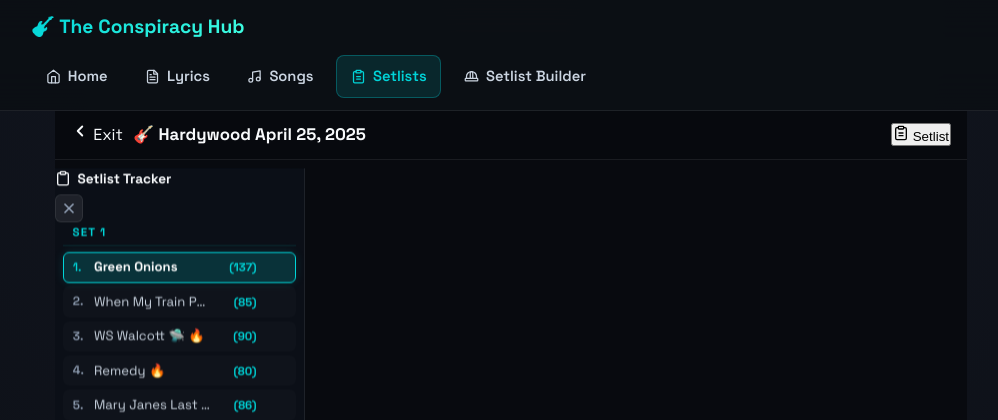
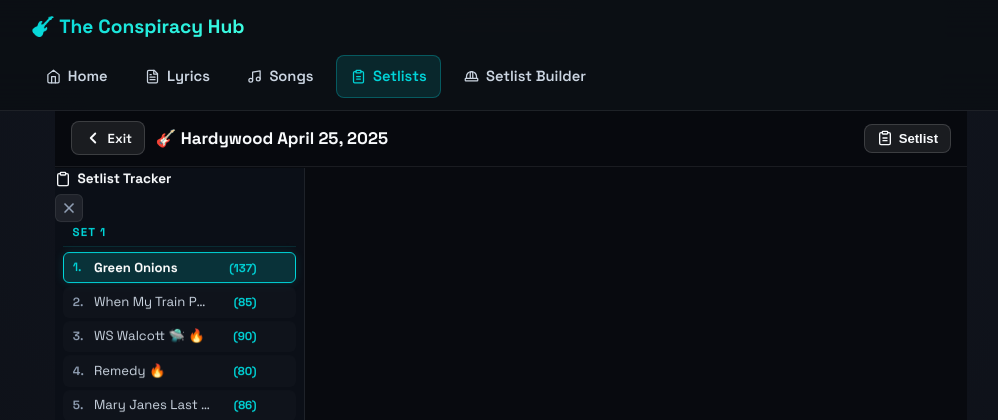
Before and after one commit to Andrew-Novokhatny/The_Conspiracy_Hub, a FastAPI app: page /api/setlists/1/show in a window 1280 px wide. Shown: the top 420 px of the page, without its empty margins (129-1127 px from the left). Run offline with FastAPI, Linux system fonts and the light colour scheme; some libraries are stand-ins or nearby versions.

Commit message:
Fix Show Mode header Setlist button dark theme glassmorphism styling

```diff
--- a/band_app/app/static/css/band-theme.css
+++ b/band_app/app/static/css/band-theme.css
@@ -1723,18 +1723,42 @@ a {
     flex-shrink: 0;
 }
 
-.show-sidebar-toggle-btn-header,
-.show-exit-btn {
-    padding: 0.35rem 0.65rem;
-    font-size: 0.8rem;
-    font-weight: 700;
+.show-back-btn,
+.show-exit-btn,
+.show-header-btn,
+.sidebar-header-toggle-btn,
+.show-sidebar-toggle-btn-header {
+    display: inline-flex;
+    align-items: center;
+    gap: 0.35rem;
+    padding: 0.35rem 0.75rem;
+    background: rgba(255, 255, 255, 0.08);
+    color: var(--text-primary);
+    border: 1px solid rgba(255, 255, 255, 0.15);
+    border-radius: var(--radius-sm);
+    font-size: 0.82rem;
+    font-weight: 600;
+    cursor: pointer;
+    text-decoration: none;
+    transition: all 0.2s ease;
     white-space: nowrap;
-    flex-shrink: 0;
-    display: inline-flex;
-    align-items: center;
-    gap: 0.35rem;
     user-select: none;
     -webkit-user-select: none;
+}
+
+.show-back-btn:hover,
+.show-exit-btn:hover,
+.show-header-btn:hover,
+.sidebar-header-toggle-btn:hover,
+.show-sidebar-toggle-btn-header:hover {
+    background: rgba(0, 212, 216, 0.15);
+    border-color: rgba(0, 212, 216, 0.4);
+    color: var(--primary);
+}
+
+.show-back-btn:active,
+.sidebar-header-toggle-btn:active {
+    transform: scale(0.96);
 }
 
 .show-stage-viewport {
```
